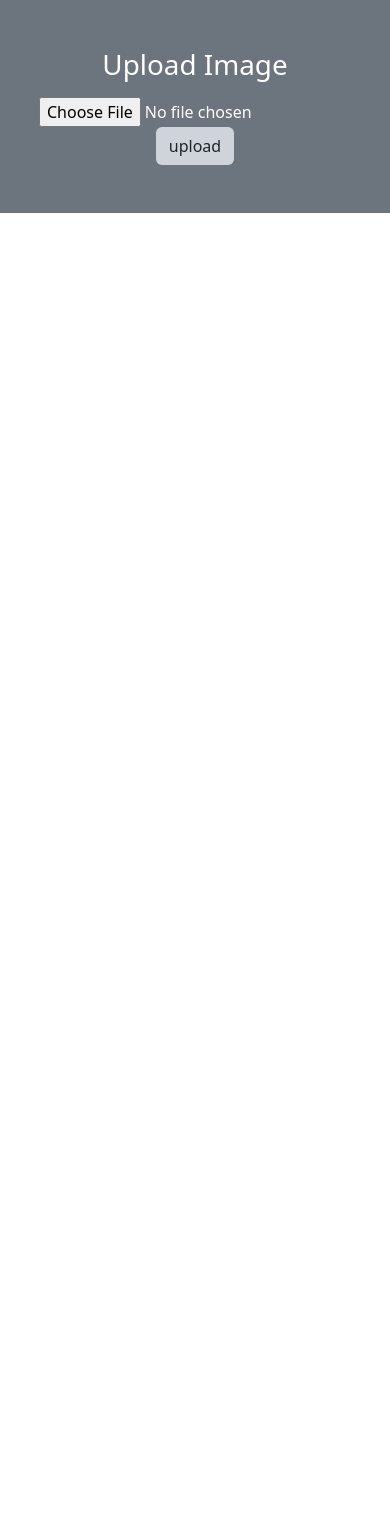
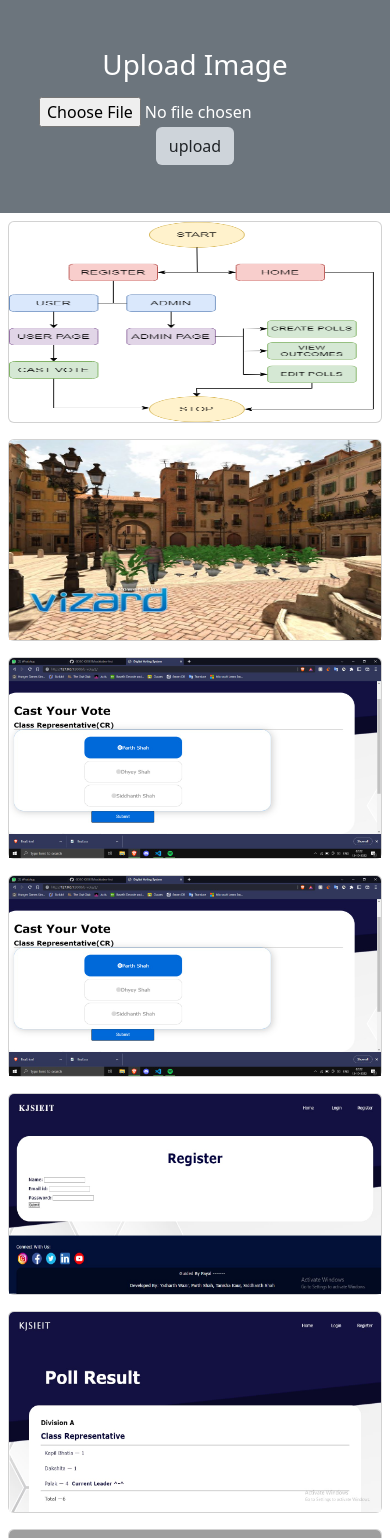
Before and after one commit to siddhishah109/img_up, a Django app: page / in a window 390 px wide. Shown: the top 1538 px of the page. Before the commit the page ends 213 px from the top, so only its background shows below. Run offline with Django 4.2, Linux system fonts and the light colour scheme; data comes from the database, SQL or seed files in the repository; both versions use the stored data as it was after the commit; grey boxes are pictures that could not be loaded.

Commit message:
img shown

```diff
--- a/myapp/templates/home.html
+++ b/myapp/templates/home.html
@@ -20,6 +20,18 @@
                 <input  type="submit" class="btn bg-dark-subtle" value="upload">
             </form>
         </div>
+        <div class="row">
+            {% for x in img %}
+            <div class="col-sm-4">
+                <div class="card m-2">
+                    <img src="{{x.photo.url}}" alt="" class="card-img-top" height="200px">
+                </div>
+            </div>
+
+
+            {% endfor%}
+
+        </div>
     </div>
 
 
--- a/myapp/views.py
+++ b/myapp/views.py
@@ -9,4 +9,5 @@ def home(request):
         if form.is_valid():
             form.save()
     form= imageform()
-    return render(request,'home.html',{'form':form})
+    img=image.objects.all()
+    return render(request,'home.html',{'form':form,'img':img})
```
Also changed, not shown: db.sqlite3, media/myimage/WhatsApp_Image_2022-10-12_at_02.22.23_jAqRLz7.jpeg (added), media/myimage/WhatsApp_Image_2022-10-18_at_19.54.45_2.jpeg (added), media/myimage/WhatsApp_Image_2022-10-18_at_19.54.46.jpeg (added), 1 other file.
